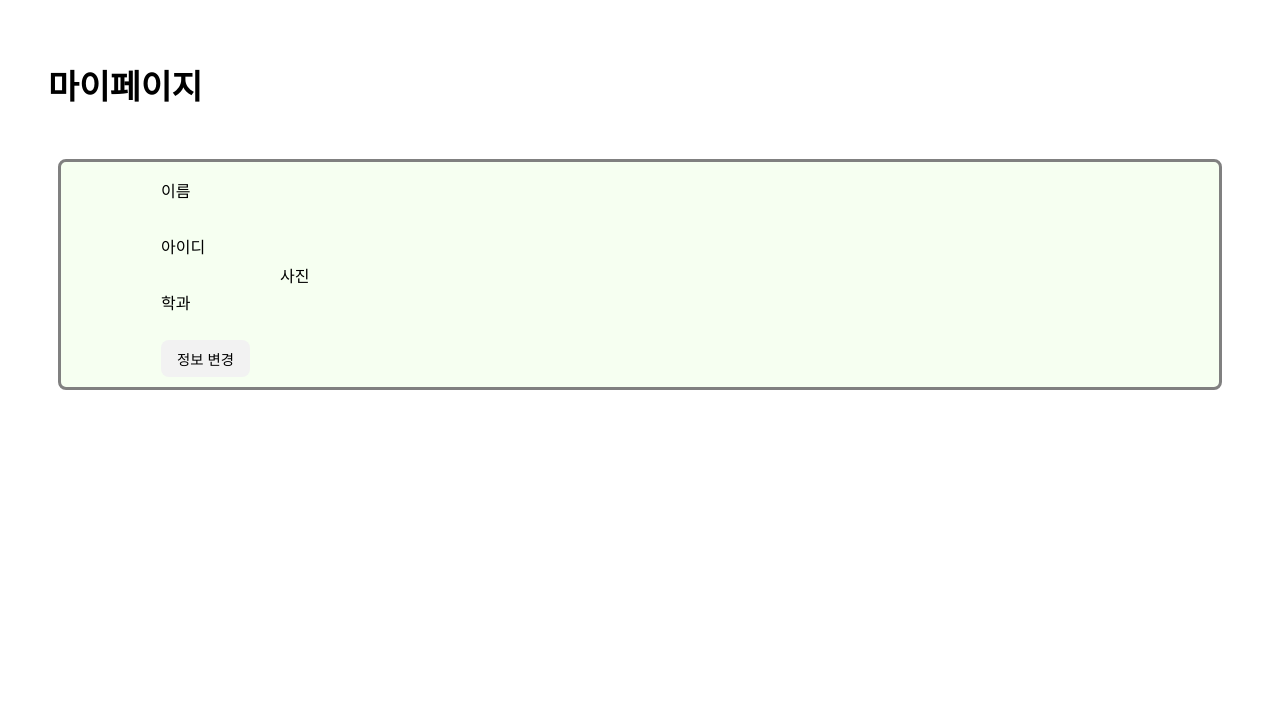
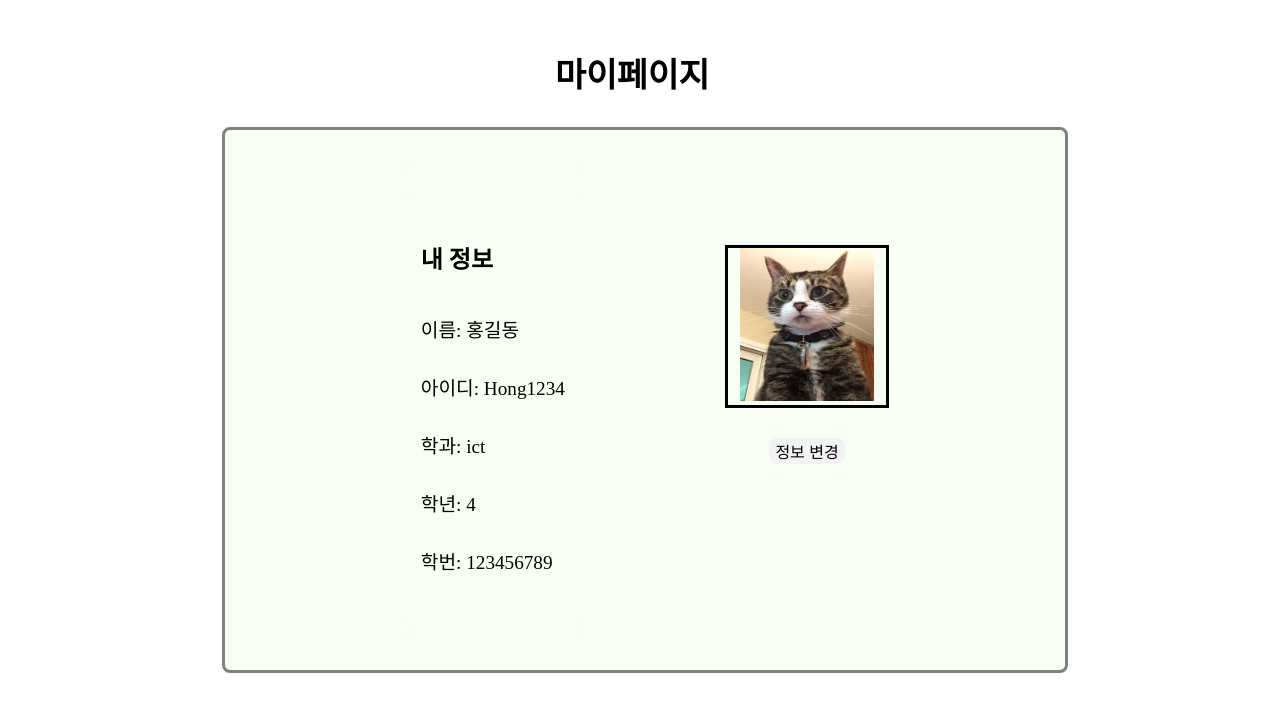
Before and after one commit to KyoungYoung/Hansei-meeting-WebApp, a Next.js app in the folder Frontend/: page /mypage in a window 1280 px wide. Shown: the top 712 px of the page. Built offline with nearby package versions, Linux system fonts and the light colour scheme.

Commit message:
마이페이지 수정

```diff
--- a/Frontend/src/components/Mypage.tsx
+++ b/Frontend/src/components/Mypage.tsx
@@ -1,89 +1,172 @@
 import React, { useState } from 'react';
 import styled from "styled-components";
 import Link from 'next/link';
+import { type } from 'os';
 
-const Div = styled.div`
+
+const Div = styled.div` /*큰 틀*/
+ display: flex;
+ flex-direction: column;
+ justify-content: center;
+ align-items: center;
+ margin: 5px;
+ margin-left: 100px;
+ margin-right: 100px;
+ height:100%;
 `;
 
-const TitleBox = styled.div`
+const TitleBox = styled.div` /*mytitle을 감싸는 레이아웃*/
+width: 250px;
 `;
 
-const CategoryBox = styled.div`
+const CategoryBox = styled.div`/*categorybox2, 3를 감싸는 레이아웃*/
   background-color: #F6FFF1;
   display: flex;
   flex-direction: row;
-  /* align-items: center;
-  justify-content: center; */
+  align-items: center;
+  justify-content: center;
   border: solid gray;
   border-radius: 0.5rem;
-  margin: 50px;
+  margin: 10px;
+  margin-left: 20px;
+  padding: 20px;
+  height: 500px;
+  width: 800px;
 `;
 
-const CategoryBox2 = styled.div`
+const CategoryBox2 = styled.div` /* content의 레이아웃*/
   background-color: #F6FFF1;
-  display: flex;
   flex-direction: column;
-  /* align-items: center;
-  justify-content: center; */
   border-radius: 0.5rem;
-  margin-left: 100px;
+  margin-right: 90px;
 `;
-const CategoryBox3 = styled.div`
-  background-color: #F6FFF1;
-  display: flex;
+const CategoryBox3 = styled.div`  /* image의 레이아웃*/
+ height: 66%;
+ display: flex;
   flex-direction: column;
   align-items: center;
-  justify-content: center;
+  margin-top: 20px;
+  margin-left: 50px;
+`;
+
+const CategoryBox4 = styled.div` /*button의 레이아웃*/
+background-color: #F6FFF1;
+  display: flex;
+  /* align-items: center; */
+  /* justify-content: center;  */
   border-radius: 0.5rem;
+  margin-top: 10px;
+
 
 `;
 
-const ImageBox = styled.div`
-  margin: 30px;
+const ContentContainer = styled.div` /*content 타이틀과 글을 담고 있는 레이아웃*/
+  background-color: #F6FFF1;
+  flex-direction: column;
+  border-radius: 0.5rem;
+  padding: 20px;
+  margin-top: 30px;
+  margin-bottom: 10px;
 `;
 
-const MyTitle = styled.h2`
+
+
+const ContentText = styled.p` /*content안의 글*/
+  margin-bottom: 5px;
+  font-size: 1.2rem;
+  margin-bottom: 30px;
+`;
+
+const ContentTitle = styled.h3` /*내정보*/
+  font-size: 1.5rem;
+  margin-bottom: 40px;
+`;
+
+const ImageBox = styled.div` /*사진 넣는 곳*/
+border: solid black;
+margin-bottom: 10px;
+
+`;
+
+const Image = styled.img` /*사진*/
+  width: 134.4px;
+  height: 153.3px;
+  margin-right: 12px;
+  margin-left: 12px;
+`;
+
+const MyTitle = styled.h2` /*마이페이지*/
   margin-left: 40px;
   font-size: 2.1rem;
-  margin-top: 60px;
+  margin-top: 40px;
+  margin-bottom: 20px;
   display: flex;
+
 `;
 
-const Content = styled.p`
-`;
 
-const RequestButton = styled.button`
-  font-size: 0.9rem;
+type content = { /*이름, 학과, 아이디 타입지정*/
+name: string;
+id: string;
+major: string;
+grade: number;
+no: number;
+};
+
+const Contents: content[] = [
+  {
+    name:'홍길동',
+    id: 'Hong1234',
+    major: 'ict',
+    grade: 4,
+    no: 123456789
+  },
+]
+
+const RequestButton = styled.button` /*정보변경 버튼*/
+  width: 100%;
+  font-size: 1rem;
   margin-top: 10px;
   margin-bottom: 10px;
   background-color: #f2f2f2;
   border: none;
   border-radius: 0.5rem;
-  padding: 0.5rem 1rem;
   cursor: pointer;
 `;
 
 const Mypage: React.FC = () => {
   return (
-    <Div>
+       <Div>
       <TitleBox>
         <MyTitle>마이페이지</MyTitle>
       </TitleBox>
         <CategoryBox>
           <CategoryBox2>
-            <Content>이름</Content>
-            <Content>아이디</Content>
-            <Content>학과</Content>
-            <RequestButton>정보 변경</RequestButton>
+          {Contents.map((content, index) => (
+            <ContentContainer key={index}>
+              <ContentTitle>내 정보</ContentTitle>
+              <ContentText>이름: {content.name}</ContentText>
+              <ContentText>아이디: {content.id}</ContentText>
+              <ContentText>학과: {content.major}</ContentText>
+              <ContentText>학년: {content.grade}</ContentText>
+              <ContentText>학번: {content.no}</ContentText>
+            </ContentContainer>
+          ))}
+
           </CategoryBox2>
           <CategoryBox3>
-          <ImageBox>사진</ImageBox>
+          <ImageBox>
+            <Image src="meow.png" />
+            </ImageBox>
+            <CategoryBox4>
+            <Link href = {'/a'}><RequestButton>정보 변경</RequestButton>
+            </Link>
+            </CategoryBox4>
           </CategoryBox3>
-
-
         </CategoryBox>
 
     </Div>
+
   );
 };
 
```
Also changed, not shown: Frontend/src/pages/index.tsx (+1 -6 lines), Frontend/public/meow.png (added).
